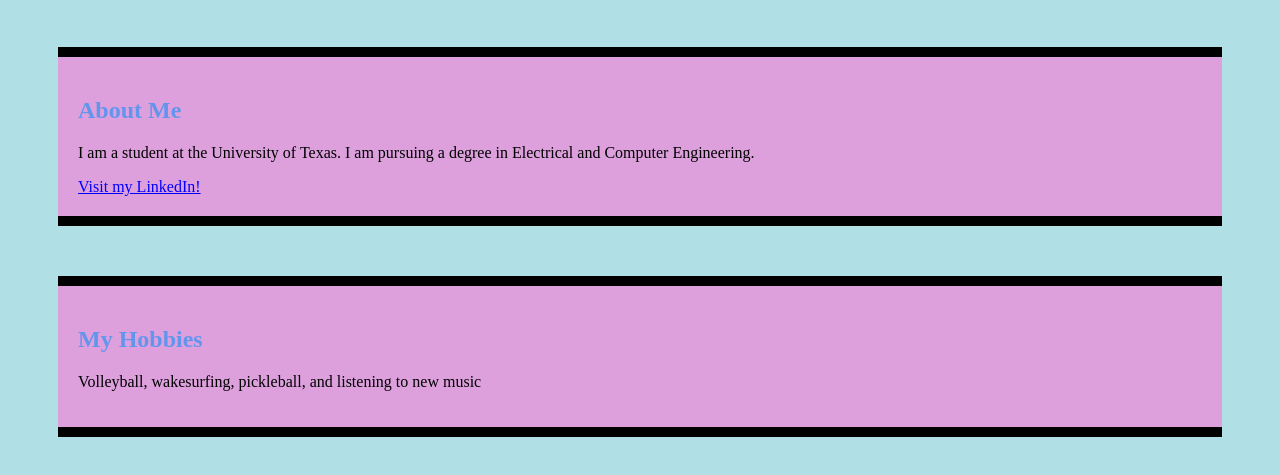
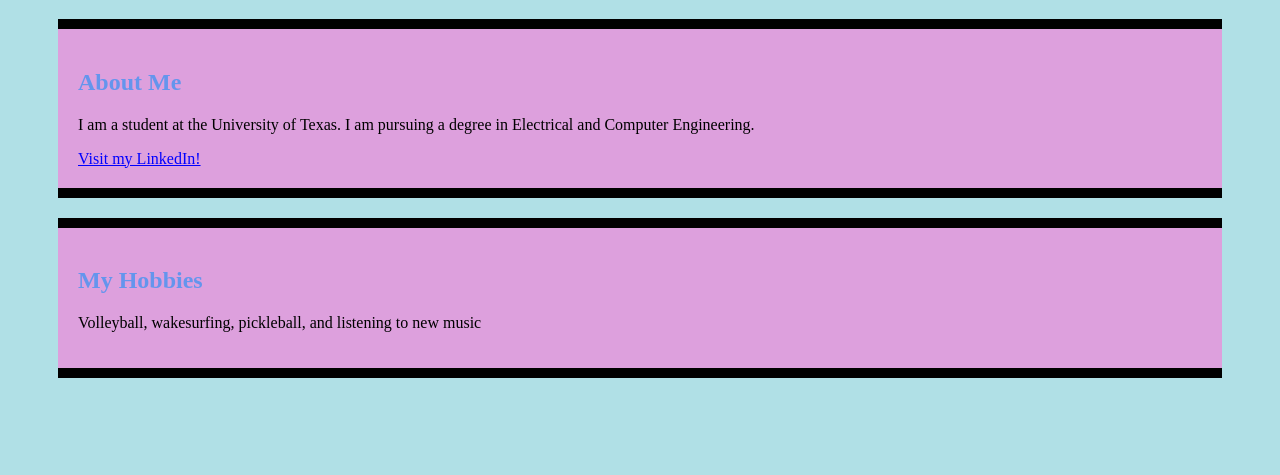
Before and after one commit to AbbyKremer/abbykremer.github.io, a plain HTML site: page index.html in a window 1280 px wide. Shown: the part 441-916 px from the top of the page. After the commit the page ends 839 px from the top, so only its background shows below. Drawn offline with Linux system fonts and the light colour scheme.

Commit message:
Initial html

```diff
--- a/stylesheet.css
+++ b/stylesheet.css
@@ -46,6 +46,6 @@ div{
     border-bottom: 10px solid;
     background: plum;
     padding: 20px;
-    margin: 50px;
+    margin: 20px 50px;
 
 }
```
